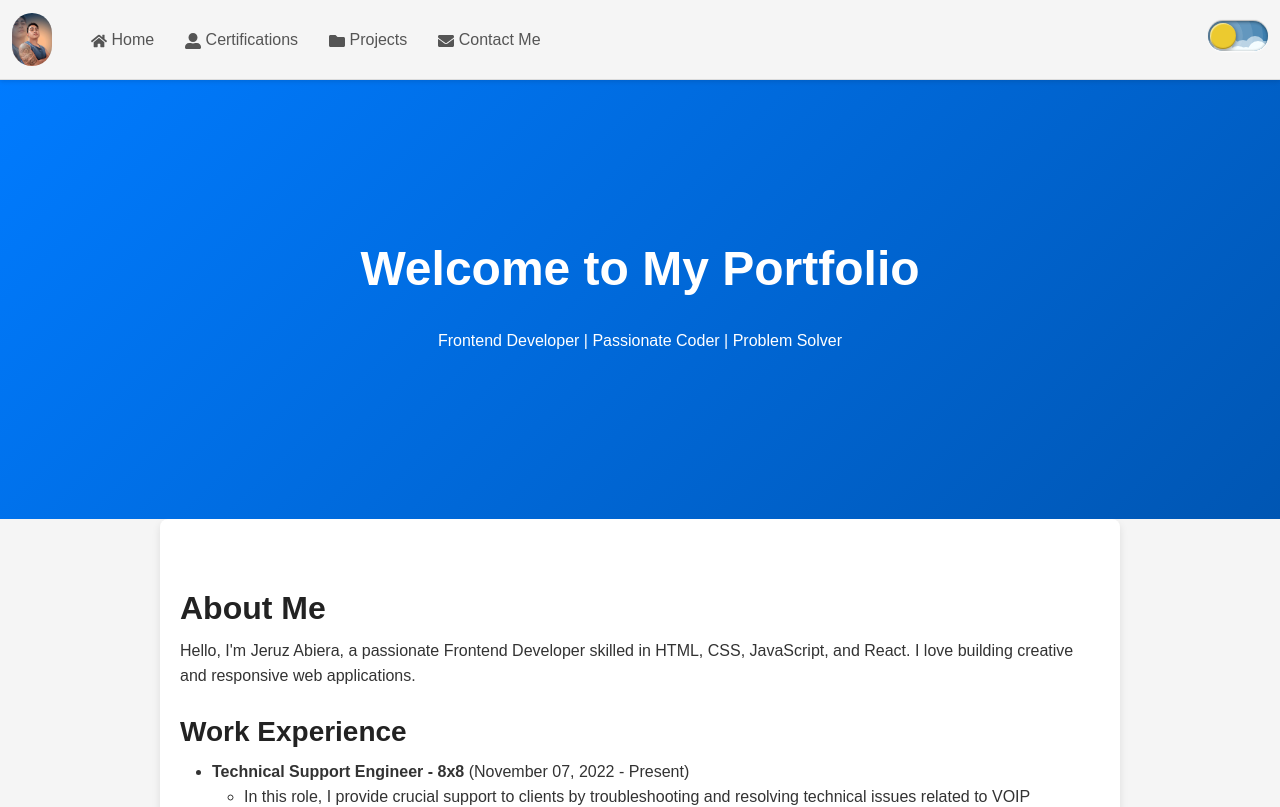
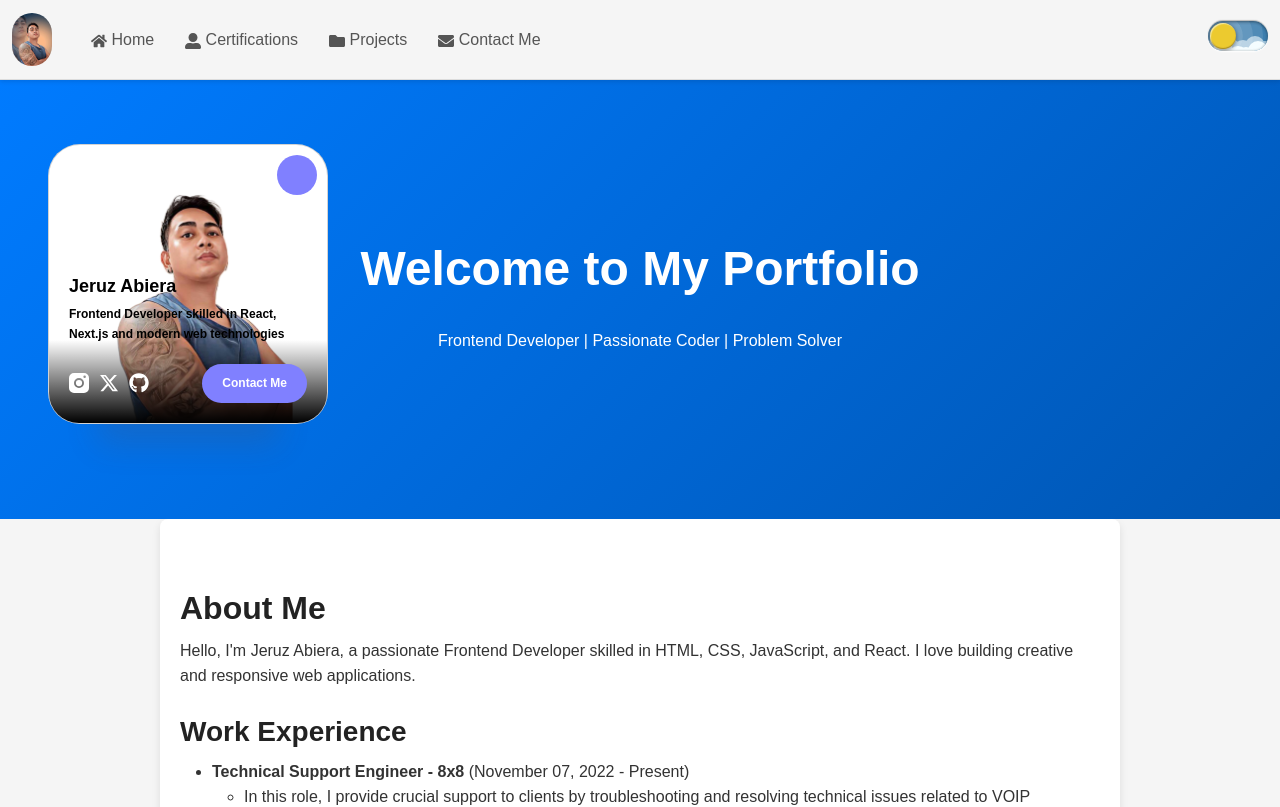
Before and after one commit to yhana24/portfolio-cv, a React (Create React App) app: page / in a window 1280 px wide. Shown: the top 807 px of the page. Built offline with nearby package versions, Linux system fonts and the light colour scheme.

Commit message:
Added Floating Card

```diff
--- a/src/App.js
+++ b/src/App.js
@@ -8,6 +8,7 @@
 import { Helmet } from "react-helmet";
 import 'bootstrap/dist/css/bootstrap.min.css';
 import './App.css';
+import ContactMe from "./components/ContactMe";
 
 // Lazy load components
 const Projects = lazy(() => import("./components/Projects"));
@@ -155,6 +156,7 @@
 
         {/* Footer */}
         <Footer />
+        <ContactMe />
       </div>
     </Router>
   );
--- /dev/null
+++ b/src/components/ContactMe.js
@@ -0,0 +1,157 @@
+import React from 'react';
+import styled from 'styled-components';
+import { ReactComponent as JRZImage } from "../assets/images/JRZ.svg";
+import { Link as ScrollLink } from 'react-scroll'; // Import ScrollLink for smooth scrolling
+
+export default function ContactMe() {
+  return (
+    <StyledWrapper>
+      <div className="card">
+        <button className="mail">
+          <svg xmlns="http://www.w3.org/2000/svg" width={24} height={24} viewBox="0 0 24 24" fill="none" stroke="currentColor" strokeWidth={2} strokeLinecap="round" strokeLinejoin="round" className="lucide lucide-mail">
+            <rect width={20} height={16} x={2} y={4} rx={2} />
+            <path d="m22 7-8.97 5.7a1.94 1.94 0 0 1-2.06 0L2 7" />
+          </svg>
+        </button>
+        <div className="profile-pic">
+          <JRZImage className="profile-image" />
+        </div>
+        <div className="bottom">
+          <div className="content">
+            <span className="name"><strong>Jeruz Abiera</strong></span>
+            <span className="about-me"><strong>Frontend Developer skilled in React, Next.js and modern web technologies</strong></span>
+          </div>
+          <div className="bottom-bottom">
+            <div className="social-links-container">
+              <svg xmlns="http://www.w3.org/2000/svg" width={16} height={16} viewBox="0 0 16 16">
+                <path d="M6-582H-2a4,4,0,0,1-4-4v-8a4,4,0,0,1,4-4H6a4,4,0,0,1,4,4v8A4,4,0,0,1,6-582ZM2-594a4,4,0,0,0-4,4,4,4,0,0,0,4,4,4,4,0,0,0,4-4A4.005,4.005,0,0,0,2-594Zm4.5-2a1,1,0,0,0-1,1,1,1,0,0,0,1,1,1,1,0,0,0,1-1A1,1,0,0,0,6.5-596ZM2-587.5A2.5,2.5,0,0,1-.5-590,2.5,2.5,0,0,1,2-592.5,2.5,2.5,0,0,1,4.5-590,2.5,2.5,0,0,1,2-587.5Z" transform="translate(6 598)" />
+              </svg>
+              <svg xmlns="http://www.w3.org/2000/svg" viewBox="0 0 512 512"><path d="M389.2 48h70.6L305.6 224.2 487 464H345L233.7 318.6 106.5 464H35.8L200.7 275.5 26.8 48H172.4L272.9 180.9 389.2 48zM364.4 421.8h39.1L151.1 88h-42L364.4 421.8z" /></svg>
+              <svg xmlns="http://www.w3.org/2000/svg" viewBox="0 0 496 512"><path d="M165.9 397.4c0 2-2.3 3.6-5.2 3.6-3.3.3-5.6-1.3-5.6-3.6 0-2 2.3-3.6 5.2-3.6 3-.3 5.6 1.3 5.6 3.6zm-31.1-4.5c-.7 2 1.3 4.3 4.3 4.9 2.6 1 5.6 0 6.2-2s-1.3-4.3-4.3-5.2c-2.6-.7-5.5.3-6.2 2.3zm44.2-1.7c-2.9.7-4.9 2.6-4.6 4.9.3 2 2.9 3.3 5.9 2.6 2.9-.7 4.9-2.6 4.6-4.6-.3-1.9-3-3.2-5.9-2.9zM244.8 8C106.1 8 0 113.3 0 252c0 110.9 69.8 205.8 169.5 239.2 12.8 2.3 17.3-5.6 17.3-12.1 0-6.2-.3-40.4-.3-61.4 0 0-70 15-84.7-29.8 0 0-11.4-29.1-27.8-36.6 0 0-22.9-15.7 1.6-15.4 0 0 24.9 2 38.6 25.8 21.9 38.6 58.6 27.5 72.9 20.9 2.3-16 8.8-27.1 16-33.7-55.9-6.2-112.3-14.3-112.3-110.5 0-27.5 7.6-41.3 23.6-58.9-2.6-6.5-11.1-33.3 2.6-67.9 20.9-6.5 69 27 69 27 20-5.6 41.5-8.5 62.8-8.5s42.8 2.9 62.8 8.5c0 0 48.1-33.6 69-27 13.7 34.7 5.2 61.4 2.6 67.9 16 17.7 25.8 31.5 25.8 58.9 0 96.5-58.9 104.2-114.8 110.5 9.2 7.9 17 22.9 17 46.4 0 33.7-.3 75.4-.3 83.6 0 6.5 4.6 14.4 17.3 12.1C428.2 457.8 496 362.9 496 252 496 113.3 383.5 8 244.8 8zM97.2 352.9c-1.3 1-1 3.3.7 5.2 1.6 1.6 3.9 2.3 5.2 1 1.3-1 1-3.3-.7-5.2-1.6-1.6-3.9-2.3-5.2-1zm-10.8-8.1c-.7 1.3.3 2.9 2.3 3.9 1.6 1 3.6.7 4.3-.7.7-1.3-.3-2.9-2.3-3.9-2-.6-3.6-.3-4.3.7zm32.4 35.6c-1.6 1.3-1 4.3 1.3 6.2 2.3 2.3 5.2 2.6 6.5 1 1.3-1.3.7-4.3-1.3-6.2-2.2-2.3-5.2-2.6-6.5-1zm-11.4-14.7c-1.6 1-1.6 3.6 0 5.9 1.6 2.3 4.3 3.3 5.6 2.3 1.6-1.3 1.6-3.9 0-6.2-1.4-2.3-4-3.3-5.6-2z" /></svg>
+            </div>
+            {/* Replacing the button with a smooth scroll Link */}
+            <ScrollLink to="contact" smooth={true} duration={500}>
+              <button className="button">
+                Contact Me
+              </button>
+            </ScrollLink>
+          </div>
+        </div>
+      </div>
+    </StyledWrapper>
+  )
+}
+
+const StyledWrapper = styled.div`
+  position: fixed;
+  top: 9rem;
+  left: 3rem;
+  z-index: 100;
+
+  .card {
+    width: 280px;
+    height: 280px;
+    background: white;
+    border-radius: 32px;
+    padding: 3px;
+    position: relative;
+    box-shadow: #604b4a30 0px 70px 30px -50px;
+    transition: all 0.5s ease-in-out;
+  }
+
+  .mail {
+    position: absolute;
+    right: 10px;
+    top: 10px;
+    width: 40px;
+    height: 40px;
+    border-radius: 100%;
+    display: flex;
+    justify-content: center;
+    align-items: center;
+    border: 0;
+    background-color: #8080ff;
+    cursor: pointer;
+    z-index: 1;
+    color: white;
+  }
+
+  .profile-pic {
+    width: 100%;
+    height: 100%;
+    position: absolute;
+    left: 0;
+    top: 0;
+    border-radius: 30px;
+    overflow: hidden;
+  }
+
+  .profile-image {
+    width: 100%;
+    height: 100%;
+    object-fit: cover;
+  }
+
+  .bottom {
+    position: absolute;
+    left: 0;
+    bottom: 0;
+    width: 100%;
+    height: 30%;
+    background: linear-gradient(to top, #000000, #00000000);
+    border-radius: 0 0 30px 30px;
+    display: flex;
+    flex-direction: column;
+    align-items: flex-start;
+    justify-content: flex-end;
+    padding: 20px;
+    color: white;
+  }
+
+  .content {
+    display: flex;
+    flex-direction: column;
+  }
+
+.name {
+  font-size: 18px;
+  font-weight: 600;
+  color: black;
+}
+
+.about-me {
+  font-size: 12px;
+  margin-top: 5px;
+  color: black;
+}
+
+  .bottom-bottom {
+    width: 100%;
+    display: flex;
+    align-items: center;
+    justify-content: space-between;
+    margin-top: 20px;
+  }
+
+  .social-links-container {
+    display: flex;
+    gap: 10px;
+  }
+
+  .social-links-container svg {
+    width: 20px;
+    height: 20px;
+    fill: white;
+  }
+
+  .button {
+    background-color: #8080ff;
+    color: white;
+    border: 0;
+    padding: 10px 20px;
+    border-radius: 20px;
+    cursor: pointer;
+    font-weight: 600;
+    font-size: 12px;
+  }
+`;
```
Also changed, not shown: src/assets/images/JRZ.png (added), src/assets/images/JRZ.svg (added).
